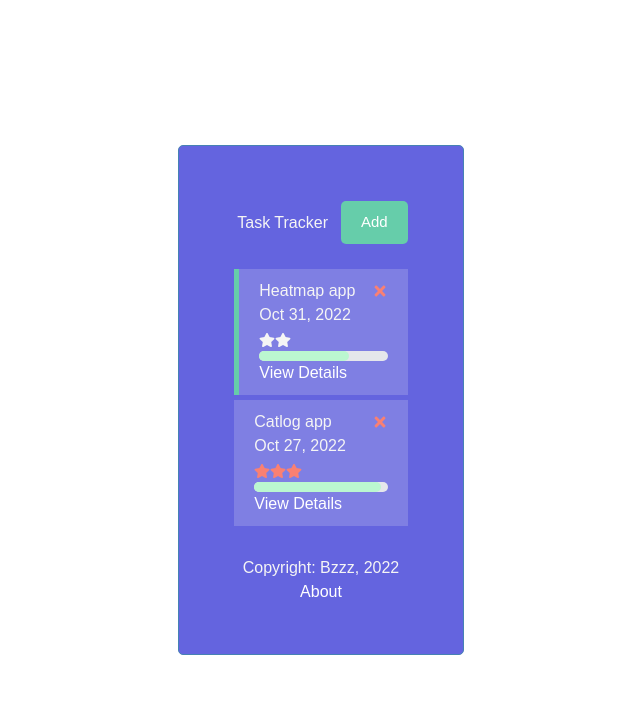
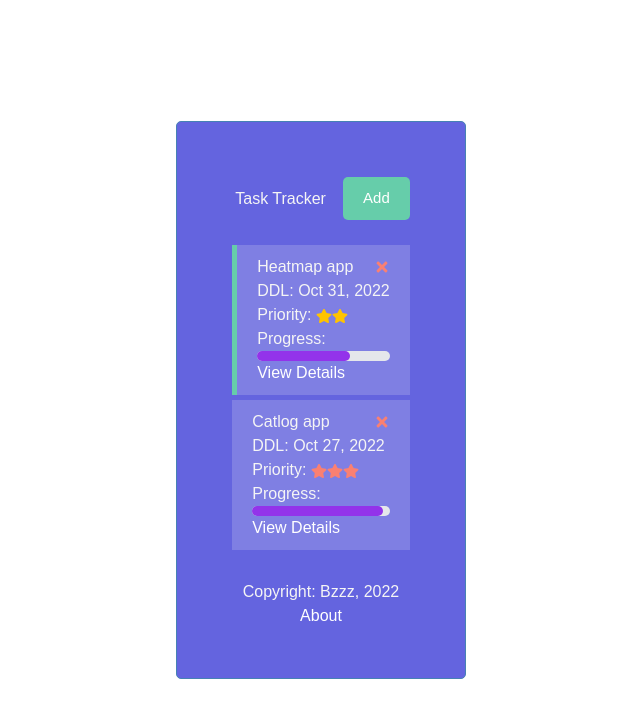
Before and after one commit to bzzz-coding/project-management-app, a React (Create React App) app: page / in a window 1280 px wide. Shown: the top 718 px of the page, without its empty margins (319-959 px from the left). Built offline with nearby package versions, Linux system fonts and the light colour scheme; data requests are answered from the project's data file; the HTML template or start-up script is replaced by a standard one.

Commit message:
Edited Task styles

```diff
--- a/src/components/Task.js
+++ b/src/components/Task.js
@@ -7,12 +7,13 @@ const Task = ({task, onDelete, onToggle}) => {
     <div className={`task ${task.reminder ? 'reminder' : ''}`} onDoubleClick={() => onToggle(task.id)}>
       {/* state gets passed down, event gets passed up */}
       <h3>{task.text} <FaTimes style={{color: 'Salmon', curser: 'pointer'}} onClick={() => onDelete(task.id)} /></h3>
-      <p>{task.day}</p>
-      {task.priority && task.priority === 'high' && <p><FaStar style={{display:'inline', color: 'salmon'}} /><FaStar style={{display:'inline', color: 'salmon'}} /><FaStar style={{display:'inline', color: 'salmon'}} /></p>}
-      {task.priority && task.priority === 'medium' && <p><FaStar style={{display:'inline'}} /><FaStar style={{display:'inline'}} /></p>}
-      {task.priority && task.priority === 'low' && <p><FaStar style={{display:'inline'}} /></p>}
+      <p>DDL: {task.day}</p>
+      {task.priority && task.priority === 'high' && <p>Priority: <FaStar style={{display:'inline', color: 'salmon'}} /><FaStar style={{display:'inline', color: 'salmon'}} /><FaStar style={{display:'inline', color: 'salmon'}} /></p>}
+      {task.priority && task.priority === 'medium' && <p>Priority: <FaStar style={{display:'inline', color: '#FFC300'}} /><FaStar style={{display:'inline', color: '#FFC300'}} /></p>}
+      {task.priority && task.priority === 'low' && <p>Priority: <FaStar style={{display:'inline', color: '#DAF7A6'}} /></p>}
+      <label>Progress:</label>
       <div className="progress-bar w-full bg-gray-200 rounded-full h-2.5 dark:bg-gray-700">
-          <div className="bg-green-200 h-2.5 rounded-full dark:bg-purple-500" style={{width: `${task.progress}%`}}></div>
+          <div className="bg-purple-600 h-2.5 rounded-full dark:bg-purple-500" style={{width: `${task.progress}%`}}></div>
         </div>
       <p><Link to={`/task/${task.id}`}>View Details</Link></p>
     </div>
```
